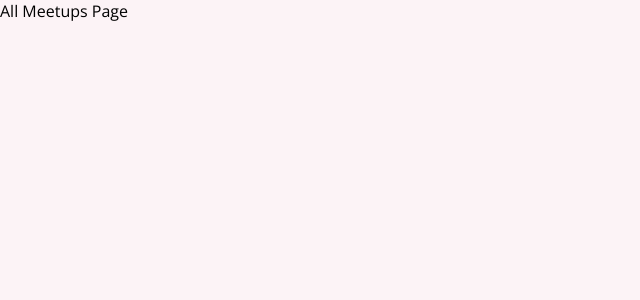
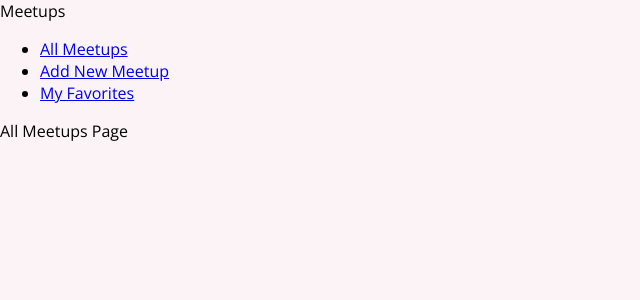
Before and after one commit to javierpb275/meetups, a React (Create React App) app: page / in a window 1280 px wide. Shown: the top 300 px of the page, without its empty margins (0-640 px from the left). Built offline with nearby package versions, Linux system fonts and the light colour scheme.

Commit message:
Creaated main navigation component. Added links to different pages. imported and displayed main navigation component in app.js

```diff
--- a/src/App.js
+++ b/src/App.js
@@ -2,10 +2,12 @@
 import AllMeetupsPage from './pages/all-meetups.page';
 import NewMeetupPage from './pages/new-meetup.page';
 import FavoritesPage from './pages/favorites.page';
+import MainNavigation from './components/layout/MainNavigation.component';
 
 function App() {
   return (
     <div>
+      <MainNavigation/>
       <Switch>
       <Route exact path='/'>
         <AllMeetupsPage/>
--- /dev/null
+++ b/src/components/layout/MainNavigation.component.jsx
@@ -0,0 +1,24 @@
+import {Link} from 'react-router-dom'
+
+const MainNavigation = () => {
+    return (
+      <header>
+          <div>Meetups</div>
+          <nav>
+              <ul>
+                  <li>
+                      <Link to='/'>All Meetups</Link>
+                  </li>
+                  <li>
+                      <Link to='/new-meetup'>Add New Meetup</Link>
+                  </li>
+                  <li>
+                      <Link to='/favorites'>My Favorites</Link>
+                  </li>
+              </ul>
+          </nav>
+      </header>
+    );
+  }
+
+  export default MainNavigation;
```
